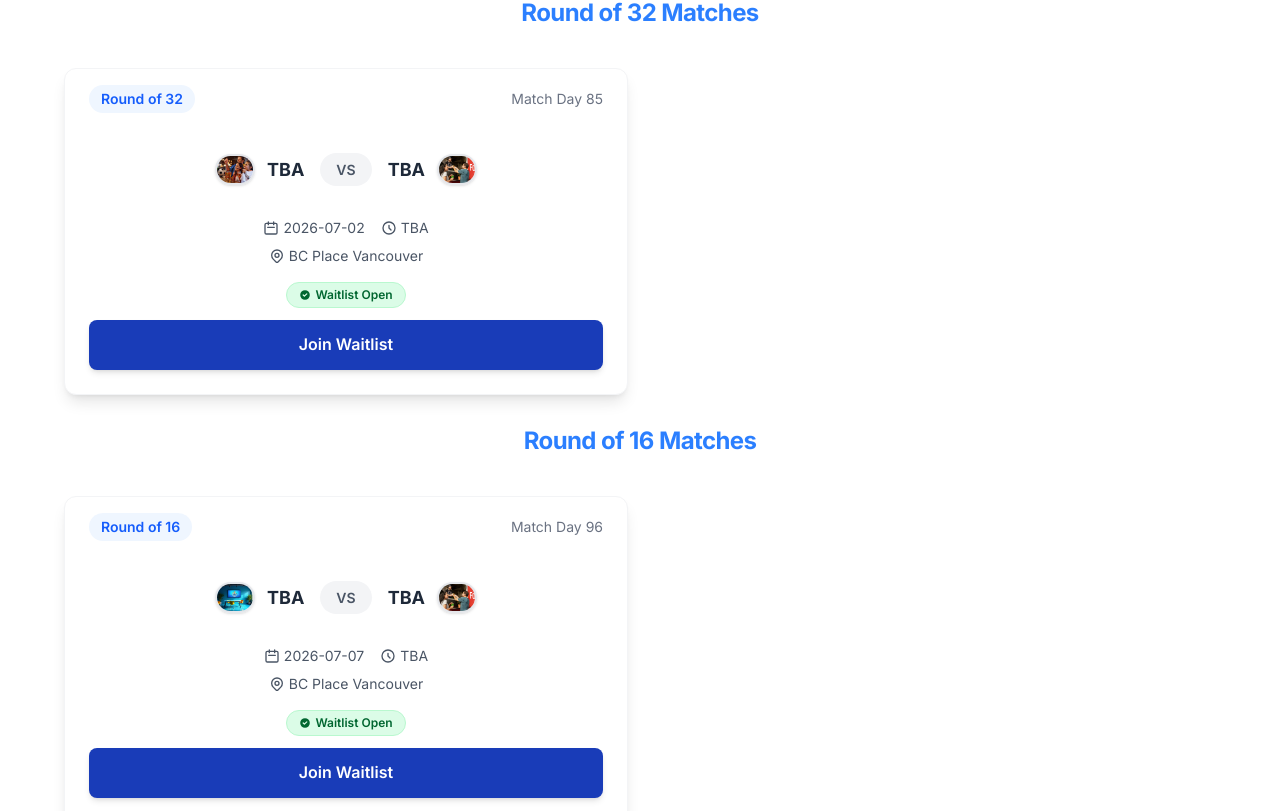
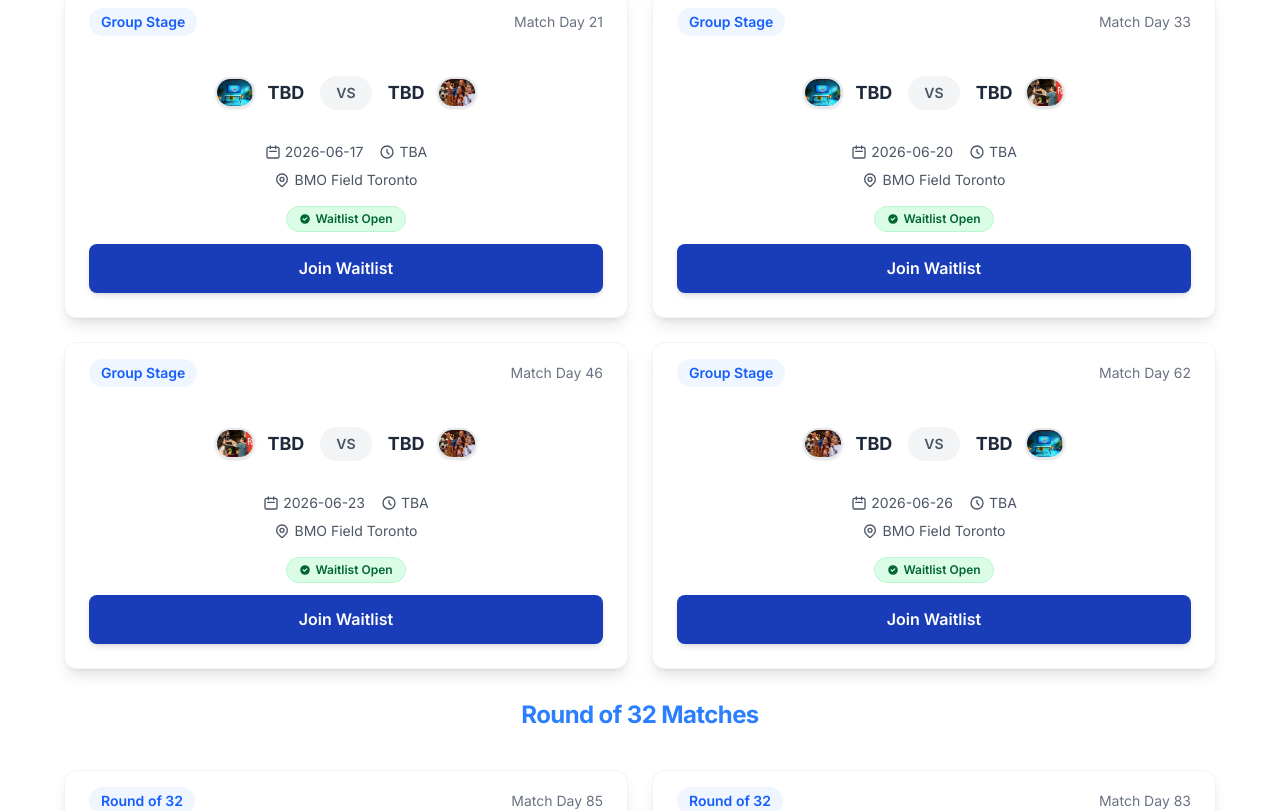
Before and after one commit to chryzcode/fwc26-project, a Next.js app: page /events in a window 1280 px wide. Shown: the part 1772-2583 px from the top of the page. Built offline with nearby package versions, Linux system fonts and the light colour scheme.

Commit message:
Refactor events page to improve code consistency and readability. Updated match data for Vancouver and added new matches for Toronto. Enhanced filtering logic and adjusted styles for better layout and user experience.

```diff
--- a/src/app/events/page.tsx
+++ b/src/app/events/page.tsx
@@ -1,6 +1,6 @@
-"use client"
-import { useState } from 'react';
-import MatchCard from '@/components/MatchCard';
+"use client";
+import { useState } from "react";
+import MatchCard from "@/components/MatchCard";
 
 type Match = {
   id: number;
@@ -17,108 +17,190 @@ type Match = {
 };
 
 const matches: Match[] = [
-  // Group Stage Matches
+  // Vancouver – Group Stage
   {
     id: 1,
-    city: 'Vancouver',
-    date: '2026-06-13',
-    time: 'TBA',
-    teams: ['TBA', 'TBA'],
-    venue: 'BC Place Vancouver',
-    status: 'Waitlist Open',
-    stage: 'Group Stage',
+    city: "Vancouver",
+    date: "2026-06-13",
+    time: "TBA",
+    teams: ["TBA", "TBA"],
+    venue: "BC Place Vancouver",
+    status: "Waitlist Open",
+    stage: "Group Stage",
     matchDay: 6,
-    flag1: '/blog-image/fans-into-client.avif', // Placeholder
-    flag2: '/blog-image/10-ways-to-make.avif', // Placeholder
+    flag1: "/blog-image/fans-into-client.avif",
+    flag2: "/blog-image/10-ways-to-make.avif",
   },
   {
     id: 2,
-    city: 'Vancouver',
-    date: '2026-06-18',
-    time: 'TBA',
-    teams: ['Canada', 'TBA'],
-    venue: 'BC Place Vancouver',
-    status: 'Waitlist Open',
-    stage: 'Group Stage',
+    city: "Vancouver",
+    date: "2026-06-18",
+    time: "TBA",
+    teams: ["Canada", "TBA"],
+    venue: "BC Place Vancouver",
+    status: "Waitlist Open",
+    stage: "Group Stage",
     matchDay: 27,
-    flag1: '/blog-image/fifa-businness advantage.avif', // Placeholder
-    flag2: '/blog-image/10-ways-to-make.avif', // Placeholder
+    flag1: "/blog-image/fifa-businness advantage.avif",
+    flag2: "/blog-image/10-ways-to-make.avif",
   },
   {
     id: 3,
-    city: 'Vancouver',
-    date: '2026-06-21',
-    time: 'TBA',
-    teams: ['TBA', 'TBA'],
-    venue: 'BC Place Vancouver',
-    status: 'Waitlist Open',
-    stage: 'Group Stage',
+    city: "Vancouver",
+    date: "2026-06-21",
+    time: "TBA",
+    teams: ["TBA", "TBA"],
+    venue: "BC Place Vancouver",
+    status: "Waitlist Open",
+    stage: "Group Stage",
     matchDay: 40,
-    flag1: '/blog-image/fans-into-client.avif', // Placeholder
-    flag2: '/blog-image/fifa-businness advantage.avif', // Placeholder
+    flag1: "/blog-image/fans-into-client.avif",
+    flag2: "/blog-image/fifa-businness advantage.avif",
   },
   {
     id: 4,
-    city: 'Vancouver',
-    date: '2026-06-24',
-    time: 'TBA',
-    teams: ['Canada', 'TBA'],
-    venue: 'BC Place Vancouver',
-    status: 'Waitlist Open',
-    stage: 'Group Stage',
+    city: "Vancouver",
+    date: "2026-06-24",
+    time: "TBA",
+    teams: ["Canada", "TBA"],
+    venue: "BC Place Vancouver",
+    status: "Waitlist Open",
+    stage: "Group Stage",
     matchDay: 51,
-    flag1: '/blog-image/10-ways-to-make.avif', // Placeholder
-    flag2: '/blog-image/fans-into-client.avif', // Placeholder
+    flag1: "/blog-image/10-ways-to-make.avif",
+    flag2: "/blog-image/fans-into-client.avif",
   },
   {
     id: 5,
-    city: 'Vancouver',
-    date: '2026-06-26',
-    time: 'TBA',
-    teams: ['TBA', 'TBA'],
-    venue: 'BC Place Vancouver',
-    status: 'Waitlist Open',
-    stage: 'Group Stage',
+    city: "Vancouver",
+    date: "2026-06-26",
+    time: "TBA",
+    teams: ["TBA", "TBA"],
+    venue: "BC Place Vancouver",
+    status: "Waitlist Open",
+    stage: "Group Stage",
     matchDay: 64,
-    flag1: '/blog-image/fifa-businness advantage.avif', // Placeholder
-    flag2: '/blog-image/10-ways-to-make.avif', // Placeholder
+    flag1: "/blog-image/fifa-businness advantage.avif",
+    flag2: "/blog-image/10-ways-to-make.avif",
   },
-  // Round of 32
+  // Vancouver – Round of 32
   {
     id: 6,
-    city: 'Vancouver',
-    date: '2026-07-02',
-    time: 'TBA',
-    teams: ['TBA', 'TBA'],
-    venue: 'BC Place Vancouver',
-    status: 'Waitlist Open',
-    stage: 'Round of 32',
+    city: "Vancouver",
+    date: "2026-07-02",
+    time: "TBA",
+    teams: ["TBA", "TBA"],
+    venue: "BC Place Vancouver",
+    status: "Waitlist Open",
+    stage: "Round of 32",
     matchDay: 85,
-    flag1: '/blog-image/fans-into-client.avif', // Placeholder
-    flag2: '/blog-image/10-ways-to-make.avif', // Placeholder
+    flag1: "/blog-image/fans-into-client.avif",
+    flag2: "/blog-image/10-ways-to-make.avif",
   },
-  // Round of 16
+  // Vancouver – Round of 16
   {
     id: 7,
-    city: 'Vancouver',
-    date: '2026-07-07',
-    time: 'TBA',
-    teams: ['TBA', 'TBA'],
-    venue: 'BC Place Vancouver',
-    status: 'Waitlist Open',
-    stage: 'Round of 16',
+    city: "Vancouver",
+    date: "2026-07-07",
+    time: "TBA",
+    teams: ["TBA", "TBA"],
+    venue: "BC Place Vancouver",
+    status: "Waitlist Open",
+    stage: "Round of 16",
     matchDay: 96,
-    flag1: '/blog-image/fifa-businness advantage.avif', // Placeholder
-    flag2: '/blog-image/10-ways-to-make.avif', // Placeholder
+    flag1: "/blog-image/fifa-businness advantage.avif",
+    flag2: "/blog-image/10-ways-to-make.avif",
+  },
+
+  // Toronto – Group Stage
+  {
+    id: 8,
+    city: "Toronto",
+    date: "2026-06-12",
+    time: "TBA",
+    teams: ["Canada", "TBD"],
+    venue: "BMO Field Toronto",
+    status: "Waitlist Open",
+    stage: "Group Stage",
+    matchDay: 3,
+    flag1: "/blog-image/fans-into-client.avif",
+    flag2: "/blog-image/10-ways-to-make.avif",
+  },
+  {
+    id: 9,
+    city: "Toronto",
+    date: "2026-06-17",
+    time: "TBA",
+    teams: ["TBD", "TBD"],
+    venue: "BMO Field Toronto",
+    status: "Waitlist Open",
+    stage: "Group Stage",
+    matchDay: 21,
+    flag1: "/blog-image/fifa-businness advantage.avif",
+    flag2: "/blog-image/fans-into-client.avif",
+  },
+  {
+    id: 10,
+    city: "Toronto",
+    date: "2026-06-20",
+    time: "TBA",
+    teams: ["TBD", "TBD"],
+    venue: "BMO Field Toronto",
+    status: "Waitlist Open",
+    stage: "Group Stage",
+    matchDay: 33,
+    flag1: "/blog-image/fifa-businness advantage.avif",
+    flag2: "/blog-image/10-ways-to-make.avif",
+  },
+  {
+    id: 11,
+    city: "Toronto",
+    date: "2026-06-23",
+    time: "TBA",
+    teams: ["TBD", "TBD"],
+    venue: "BMO Field Toronto",
+    status: "Waitlist Open",
+    stage: "Group Stage",
+    matchDay: 46,
+    flag1: "/blog-image/10-ways-to-make.avif",
+    flag2: "/blog-image/fans-into-client.avif",
+  },
+  {
+    id: 12,
+    city: "Toronto",
+    date: "2026-06-26",
+    time: "TBA",
+    teams: ["TBD", "TBD"],
+    venue: "BMO Field Toronto",
+    status: "Waitlist Open",
+    stage: "Group Stage",
+    matchDay: 62,
+    flag1: "/blog-image/fans-into-client.avif",
+    flag2: "/blog-image/fifa-businness advantage.avif",
+  },
+  // Toronto – Round of 32
+  {
+    id: 13,
+    city: "Toronto",
+    date: "2026-07-02",
+    time: "TBA",
+    teams: ["TBD", "TBD"],
+    venue: "BMO Field Toronto",
+    status: "Waitlist Open",
+    stage: "Round of 32",
+    matchDay: 83,
+    flag1: "/blog-image/10-ways-to-make.avif",
+    flag2: "/blog-image/fifa-businness advantage.avif",
   },
 ];
 
 export default function EventsPage() {
-  const [filter, setFilter] = useState({ city: '', date: '', team: '', stage: '' });
+  const [filter, setFilter] = useState({ city: "", date: "", team: "", stage: "" });
   const [showModal, setShowModal] = useState(false);
   const [selectedMatch, setSelectedMatch] = useState<Match | null>(null);
 
-  const filteredMatches = matches.filter((m) =>
+  const filteredMatches = matches.filter(
+    (m) =>
       (!filter.city || m.city === filter.city) &&
       (!filter.date || m.date === filter.date) &&
       (!filter.team || m.teams.includes(filter.team)) &&
@@ -128,12 +210,28 @@ export default function EventsPage() {
   return (
     <main className="min-h-screen bg-slate-50">
       {/* Hero Section */}
-      <section className="relative min-h-[50vh] flex flex-col items-center justify-center text-center overflow-hidden" style={{backgroundImage: 'url(/Commercial-Opportunity.jpg)', backgroundSize: 'cover', backgroundPosition: 'center'}}>
+      <section
+        className="relative min-h-[50vh] flex flex-col items-center justify-center text-center overflow-hidden"
+        style={{
+          backgroundImage: "url(/Commercial-Opportunity.jpg)",
+          backgroundSize: "cover",
+          backgroundPosition: "center",
+        }}
+      >
         <div className="absolute inset-0 bg-black/70 z-0" />
         <div className="relative z-10 py-20 px-4">
-          <h1 className="text-4xl md:text-5xl font-extrabold text-white mb-4 drop-shadow-lg">Can’t Find FIFA 2026 Tickets? Get on the List!</h1>
-          <p className="text-lg text-white mb-8 max-w-2xl mx-auto py-5">Join the waitlist, and we’ll source ticket availability for you.</p>
-          <a href="#matches" className="inline-block px-8 py-4 rounded-xl text-white font-bold text-lg shadow-lg hover:bg-accent transition hover:scale-110">Browse Matches & Join Waitlist</a>
+          <h1 className="text-4xl md:text-5xl font-extrabold text-white mb-4 drop-shadow-lg">
+            Can’t Find FIFA 2026 Tickets? Get on the List!
+          </h1>
+          <p className="text-lg text-white mb-8 max-w-2xl mx-auto py-5">
+            Join the waitlist, and we’ll source ticket availability for you.
+          </p>
+          <a
+            href="#matches"
+            className="inline-block px-8 py-4 rounded-xl text-white font-bold text-lg shadow-lg hover:bg-accent transition hover:scale-110"
+          >
+            Browse Matches & Join Waitlist
+          </a>
         </div>
       </section>
 
@@ -142,114 +240,160 @@ export default function EventsPage() {
         <div className="container mx-auto px-4">
           <div className="flex flex-wrap gap-4 mb-8 justify-center">
             <div className="relative">
-              <select className="px-4 py-2 pr-8 min-w-[160px] rounded border appearance-none" value={filter.city} onChange={e => setFilter(f => ({...f, city: e.target.value}))}>
+              <select
+                className="px-4 py-2 pr-8 min-w-[160px] rounded border appearance-none"
+                value={filter.city}
+                onChange={(e) => setFilter((f) => ({ ...f, city: e.target.value }))}
+              >
                 <option value="">All Cities</option>
                 <option value="Vancouver">Vancouver</option>
+                <option value="Toronto">Toronto</option>
               </select>
               <span className="pointer-events-none absolute right-3 top-1/2 -translate-y-1/2 text-slate-400">
-                <svg width="18" height="18" fill="none" viewBox="0 0 24 24"><path d="M6 9l6 6 6-6" stroke="currentColor" strokeWidth="2" strokeLinecap="round" strokeLinejoin="round"/></svg>
+                <svg width="18" height="18" fill="none" viewBox="0 0 24 24">
+                  <path
+                    d="M6 9l6 6 6-6"
+                    stroke="currentColor"
+                    strokeWidth="2"
+                    strokeLinecap="round"
+                    strokeLinejoin="round"
+                  />
+                </svg>
               </span>
             </div>
-            <input type="date" className="px-4 py-2 pr-8 min-w-[160px] rounded border appearance-none" value={filter.date} onChange={e => setFilter(f => ({...f, date: e.target.value}))} />
+
+            <input
+              type="date"
+              className="px-4 py-2 pr-8 min-w-[160px] rounded border appearance-none"
+              value={filter.date}
+              onChange={(e) => setFilter((f) => ({ ...f, date: e.target.value }))}
+            />
+
             <div className="relative">
-              <select className="px-4 py-2 pr-8 min-w-[160px] rounded border appearance-none" value={filter.team} onChange={e => setFilter(f => ({...f, team: e.target.value}))}>
+              <select
+                className="px-4 py-2 pr-8 min-w-[160px] rounded border appearance-none"
+                value={filter.team}
+                onChange={(e) => setFilter((f) => ({ ...f, team: e.target.value }))}
+              >
                 <option value="">All Teams</option>
                 <option value="Canada">Canada</option>
-                <option value="TBA">TBA</option>
+                <option value="TBD">TBD</option>
               </select>
               <span className="pointer-events-none absolute right-3 top-1/2 -translate-y-1/2 text-slate-400">
-                <svg width="18" height="18" fill="none" viewBox="0 0 24 24"><path d="M6 9l6 6 6-6" stroke="currentColor" strokeWidth="2" strokeLinecap="round" strokeLinejoin="round"/></svg>
+                <svg width="18" height="18" fill="none" viewBox="0 0 24 24">
+                  <path
+                    d="M6 9l6 6 6-6"
+                    stroke="currentColor"
+                    strokeWidth="2"
+                    strokeLinecap="round"
+                    strokeLinejoin="round"
+                  />
+                </svg>
               </span>
             </div>
+
             <div className="relative">
-              <select className="px-4 py-2 pr-8 min-w-[160px] rounded border appearance-none" value={filter.stage} onChange={e => setFilter(f => ({...f, stage: e.target.value}))}>
+              <select
+                className="px-4 py-2 pr-8 min-w-[160px] rounded border appearance-none"
+                value={filter.stage}
+                onChange={(e) => setFilter((f) => ({ ...f, stage: e.target.value }))}
+              >
                 <option value="">All Stages</option>
                 <option value="Group Stage">Group Stage</option>
                 <option value="Round of 32">Round of 32</option>
                 <option value="Round of 16">Round of 16</option>
               </select>
               <span className="pointer-events-none absolute right-3 top-1/2 -translate-y-1/2 text-slate-400">
-                <svg width="18" height="18" fill="none" viewBox="0 0 24 24"><path d="M6 9l6 6 6-6" stroke="currentColor" strokeWidth="2" strokeLinecap="round" strokeLinejoin="round"/></svg>
+                <svg width="18" height="18" fill="none" viewBox="0 0 24 24">
+                  <path
+                    d="M6 9l6 6 6-6"
+                    stroke="currentColor"
+                    strokeWidth="2"
+                    strokeLinecap="round"
+                    strokeLinejoin="round"
+                  />
+                </svg>
               </span>
             </div>
           </div>
+
+          {/* Rendering by stage */}
           <div className="max-w-6xl mx-auto my-12">
-            {/* Group Stage Matches */}
-            {filteredMatches.filter(match => match.stage === 'Group Stage').length > 0 && (
-              <div className="mb-8">
-                <h3 className="text-2xl font-bold text-blue-500 mb-10 text-center" >Group Stage Matches</h3>
+            {["Group Stage", "Round of 32", "Round of 16"].map((stageKey) => {
+              const stageMatches = filteredMatches.filter((m) => m.stage === stageKey);
+              return (
+                stageMatches.length > 0 && (
+                  <div key={stageKey} className="mb-8">
+                    <h3 className="text-2xl font-bold text-blue-500 mb-10 text-center">
+                      {stageKey} Matches
+                    </h3>
                     <div className="grid grid-cols-1 md:grid-cols-2 lg:grid-cols-2 gap-6">
-                  {filteredMatches.filter(match => match.stage === 'Group Stage').map(match => (
+                      {stageMatches.map((match) => (
                         <MatchCard
                           key={match.id}
                           match={match}
-                      onJoinWaitlist={(match) => {
+                          onJoinWaitlist={(m) => {
                             setShowModal(true);
-                        setSelectedMatch(match);
+                            setSelectedMatch(m);
                           }}
                         />
                       ))}
                     </div>
                   </div>
-            )}
-
-            {/* Round of 32 Matches */}
-            {filteredMatches.filter(match => match.stage === 'Round of 32').length > 0 && (
-              <div className="mb-8">
-                <h3 className="text-2xl font-bold text-blue-500 mb-10 text-center" >Round of 32 Matches</h3>
-                <div className="grid grid-cols-1 md:grid-cols-2 lg:grid-cols-2 gap-6">
-                  {filteredMatches.filter(match => match.stage === 'Round of 32').map(match => (
-                    <MatchCard
-                      key={match.id}
-                      match={match}
-                      onJoinWaitlist={(match) => {
-                        setShowModal(true);
-                        setSelectedMatch(match);
-                      }}
-                    />
-                  ))}
-                </div>
-              </div>
-            )}
-
-            {/* Round of 16 Matches */}
-            {filteredMatches.filter(match => match.stage === 'Round of 16').length > 0 && (
-              <div className="mb-8">
-                <h3 className="text-2xl font-bold text-blue-500 mb-10 text-center" >Round of 16 Matches</h3>
-                <div className="grid grid-cols-1 md:grid-cols-2 lg:grid-cols-2 gap-6">
-                  {filteredMatches.filter(match => match.stage === 'Round of 16').map(match => (
-                    <MatchCard
-                      key={match.id}
-                      match={match}
-                      onJoinWaitlist={(match) => {
-                        setShowModal(true);
-                        setSelectedMatch(match);
-                      }}
-                    />
-                  ))}
-                </div>
-              </div>
-            )}
+                )
+              );
+            })}
           </div>
         </div>
       </section>
 
       {/* Join Waitlist Modal */}
-      {showModal && (
+      {showModal && selectedMatch && (
         <div className="fixed inset-0 bg-black/60 z-50 flex items-center justify-center">
           <div className="bg-white rounded-xl p-8 max-w-md w-full relative">
-            <button className="absolute top-2 right-2 text-slate-400 hover:text-slate-700" onClick={() => setShowModal(false)}>&times;</button>
+            <button
+              className="absolute top-2 right-2 text-slate-400 hover:text-slate-700"
+              onClick={() => setShowModal(false)}
+            >
+              &times;
+            </button>
             <h2 className="text-2xl font-bold mb-4">Join Waitlist</h2>
-            <form onSubmit={e => { e.preventDefault(); setShowModal(false); alert('Payment flow placeholder'); }} className="space-y-4">
-              <input type="text" required placeholder="Your Name" className="w-full px-4 py-2 rounded border" />
-              <input type="email" required placeholder="Your Email" className="w-full px-4 py-2 rounded border" />
-              <select required className="w-full px-4 py-2 rounded border" defaultValue={selectedMatch?.id}>
-                {matches.map(m => (
-                  <option key={m.id} value={m.id}>{m.teams[0]} vs {m.teams[1]} ({m.city}, {m.date})</option>
+            <form
+              onSubmit={(e) => {
+                e.preventDefault();
+                setShowModal(false);
+                alert("Payment flow placeholder");
+              }}
+              className="space-y-4"
+            >
+              <input
+                type="text"
+                required
+                placeholder="Your Name"
+                className="w-full px-4 py-2 rounded border"
+              />
+              <input
+                type="email"
+                required
+                placeholder="Your Email"
+                className="w-full px-4 py-2 rounded border"
+              />
+              <select required className="w-full px-4 py-2 rounded border" defaultValue={selectedMatch.id}>
+                {matches.map((m) => (
+                  <option key={m.id} value={m.id}>
+                    {m.teams[0]} vs {m.teams[1]} ({m.city}, {m.date})
+                  </option>
                 ))}
               </select>
-              <div className="text-xs text-slate-500 bg-yellow-50 p-2 rounded">$9.99 deposit is non-refundable and does not guarantee ticket availability or count toward final ticket price.</div>
-              <button type="submit" className="w-full py-3 rounded-lg bg-primary text-white font-bold shadow hover:bg-accent transition">Pay $9.99 & Join Waitlist</button>
+              <div className="text-xs text-slate-500 bg-yellow-50 p-2 rounded">
+                $9.99 deposit is non-refundable and does not guarantee ticket availability or count toward final ticket price.
+              </div>
+              <button
+                type="submit"
+                className="w-full py-3 rounded-lg bg-primary text-white font-bold shadow hover:bg-accent transition"
+              >
+                Pay $9.99 & Join Waitlist
+              </button>
             </form>
           </div>
         </div>
@@ -260,29 +404,36 @@ export default function EventsPage() {
         <div className="container mx-auto px-4">
           <h2 className="text-3xl font-bold text-center mb-12">How It Works</h2>
           <div className="grid md:grid-cols-3 gap-8">
-            <div className="bg-white rounded-xl shadow p-8 flex flex-col items-center text-center">
-              <div className="w-8 h-8 rounded-full bg-slate-800 text-white flex items-center justify-center text-sm font-bold mb-4">1</div>
-              <h3 className="font-bold text-lg mb-2">Join the Waitlist</h3>
+            {[1, 2, 3].map((step) => (
+              <div
+                key={step}
+                className="bg-white rounded-xl shadow p-8 flex flex-col items-center text-center"
+              >
+                <div className="w-8 h-8 rounded-full bg-slate-800 text-white flex items-center justify-center text-sm font-bold mb-4">
+                  {step}
+                </div>
+                <h3 className="font-bold text-lg mb-2">
+                  {step === 1
+                    ? "Join the Waitlist"
+                    : step === 2
+                    ? "We Search for You"
+                    : "Get Notified & Purchase"}
+                </h3>
                 <ul className="text-slate-600 text-sm mb-2">
+                  {step === 1 ? (
+                    <>
                       <li>Enter your name, email, and match preference</li>
-                <li>Submit the 'Join Waitlist' button</li>
+                      <li>Submit the "Join Waitlist" button</li>
                       <li>Pay $9.99 deposit to reserve your spot</li>
+                    </>
+                  ) : step === 2 ? (
+                    <li>We source tickets from verified resellers or official channels</li>
+                  ) : (
+                    <li>Once a ticket is available, you’ll be emailed to complete the purchase</li>
+                  )}
                 </ul>
               </div>
-            <div className="bg-white rounded-xl shadow p-8 flex flex-col items-center text-center">
-              <div className="w-8 h-8 rounded-full bg-slate-800 text-white flex items-center justify-center text-sm font-bold mb-4">2</div>
-              <h3 className="font-bold text-lg mb-2">We Search for You</h3>
-              <ul className="text-slate-600 text-sm mb-2">
-                <li>We source tickets from verified resellers or official channels</li>
-              </ul>
-            </div>
-            <div className="bg-white rounded-xl shadow p-8 flex flex-col items-center text-center">
-              <div className="w-8 h-8 rounded-full bg-slate-800 text-white flex items-center justify-center text-sm font-bold mb-4">3</div>
-              <h3 className="font-bold text-lg mb-2">Get Notified & Purchase</h3>
-              <ul className="text-slate-600 text-sm mb-2">
-                <li>Once a ticket is available, you’ll be emailed to complete the purchase</li>
-              </ul>
-            </div>
+            ))}
           </div>
         </div>
       </section>
```
Lines whose indentation alone changed are shown as unchanged.
